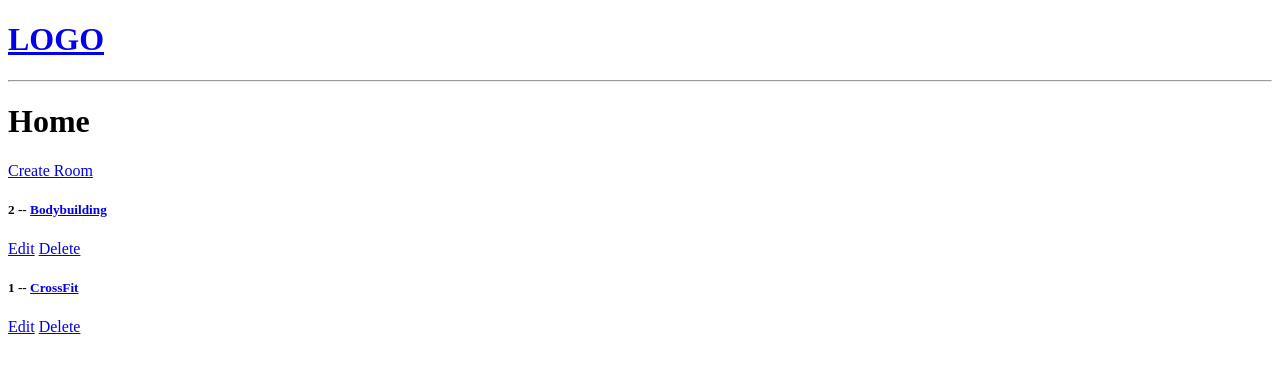
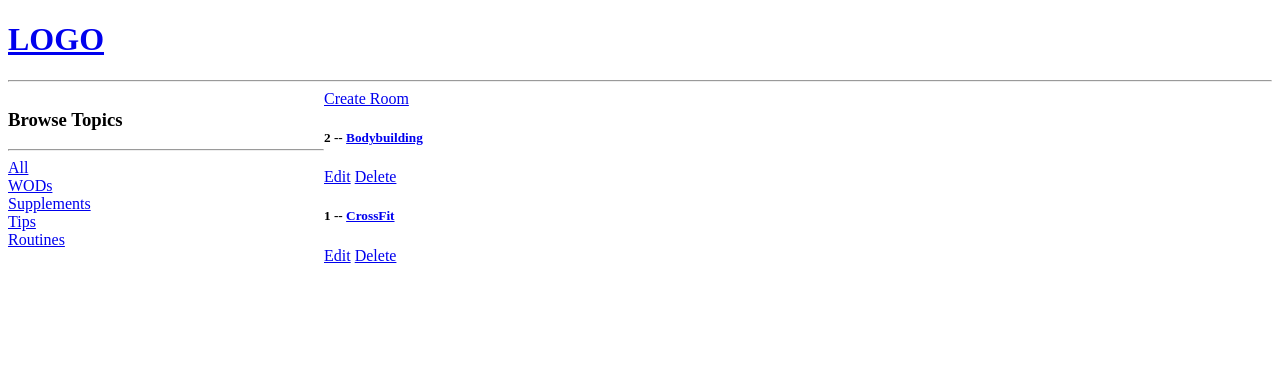
Before and after one commit to AGranjaL/foroGym, a Django app: page / in a window 1280 px wide. Shown: the top 373 px of the page. Run offline with Django 3.2, Linux system fonts and the light colour scheme; data comes from the database, SQL or seed files in the repository.

Commit message:
added navbar and filter rooms by message topics

```diff
--- a/base/models.py
+++ b/base/models.py
@@ -4,6 +4,7 @@ from django.contrib.auth.models import User
 
 class Topic(models.Model):
     name = models.CharField(max_length=200)
+
 
 
     def __str__(self):
@@ -14,7 +15,6 @@ class Room(models.Model):
     #null=True means that the field is optional
     #blank=True means that the field is allowed to be empty
     description = models.TextField(null=True, blank=True)
-    #participants =
     updated = models.DateTimeField(auto_now=True) #auto_now=True means that the field is updated every time the object is saved
     created = models.DateTimeField(auto_now_add=True) #auto_now_add=True means that the field is updated only when the object is first created
 
--- a/base/templates/base/home.html
+++ b/base/templates/base/home.html
@@ -1,7 +1,26 @@
 {% extends 'main.html'%}
 
 {% block content %}
-    <h1>Home</h1>
+    <style>
+        .home-container{
+            display: grid;
+            grid-template-columns: 1fr 3fr;
+        }
+    </style>
+
+    <div class="home-container">
+        <div>
+            <h3>Browse Topics</h3>
+            <hr>
+            <div>
+                <a href = "{% url 'home' %}">All</a>
+            </div>
+            {% for topic in topics %}
+                <div>
+                    <a href = "{% url 'home' %}?q={{topic.name}}">{{topic.name}}</a>
+                </div>
+            {% endfor %}
+        </div>
             <div>
                 <a href="{% url 'createRoom' %}">Create Room</a>
             <div>
@@ -17,4 +36,5 @@
                 {% endfor %}
             </div>
         </div>
+    </div>
 {% endblock %}
--- a/base/views.py
+++ b/base/views.py
@@ -4,18 +4,20 @@ from .models import Room, Message, Topic
 from .forms import RoomForm
 # Create your views here.
 
-#rooms = [
-#    {'id': '1', 'name': 'CrossFit'},
-#    {'id': '2', 'name': 'Weighlifting'},
-#    {'id': '3', 'name': 'Bodybuilding'},
-#]
+def home(request):
 
-def home(request):
-    rooms = Room.objects.all()
-    context = {'rooms': rooms}
+    q = request.GET.get('q')
+    #if q is not None then filter the rooms if they have messages that contain the topic q
+    rooms = Room.objects.filter(message__topic__name__icontains=q) if request.GET.get('q') != None else Room.objects.all()
+
+
+    #rooms = Room.objects.all() #all() returns a QuerySet with all the rooms in the database
+    topics = Topic.objects.all()
+    context = {'rooms': rooms, 'topics': topics}
     return render(request, 'base/home.html', context)
 
 def room(request, pk):
+
     room = Room.objects.get(id=pk)
     messages = Message.objects.filter(room=room)
     context = {'room': room, 'messages': messages}
```
Lines whose indentation alone changed are shown as unchanged.
